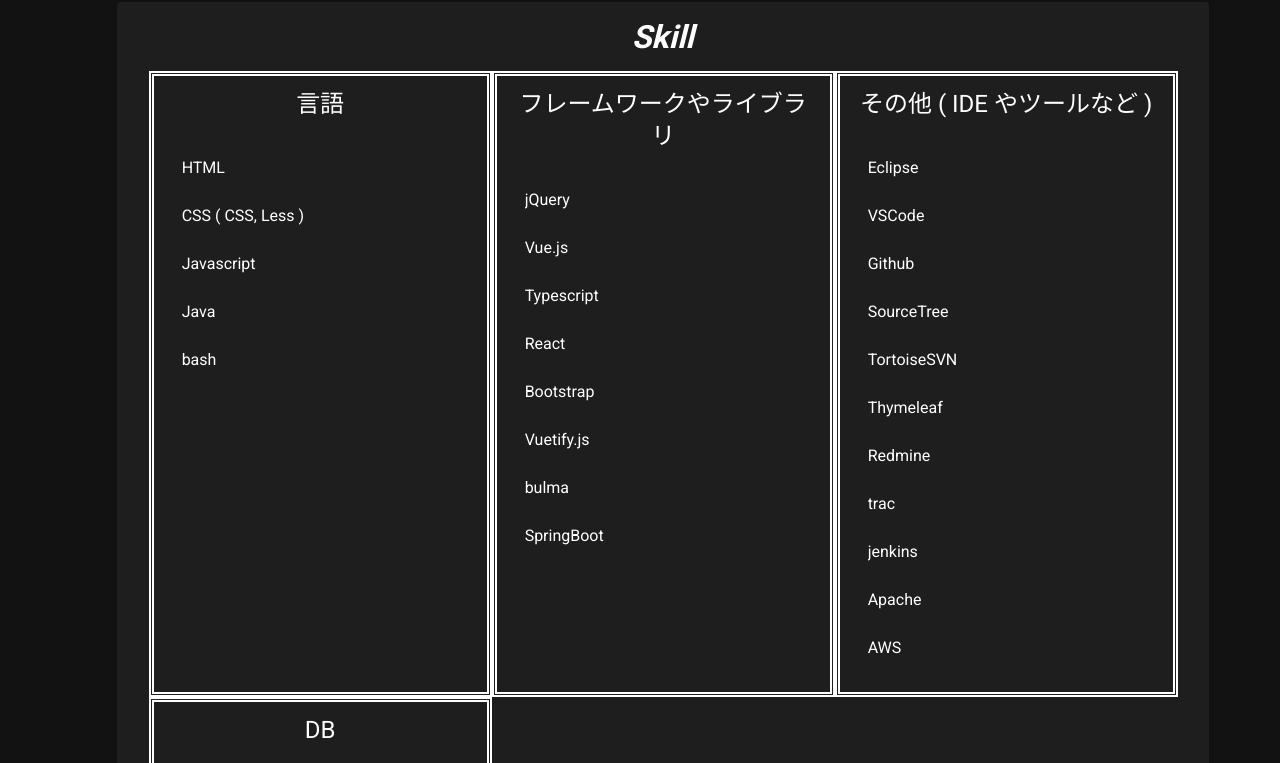
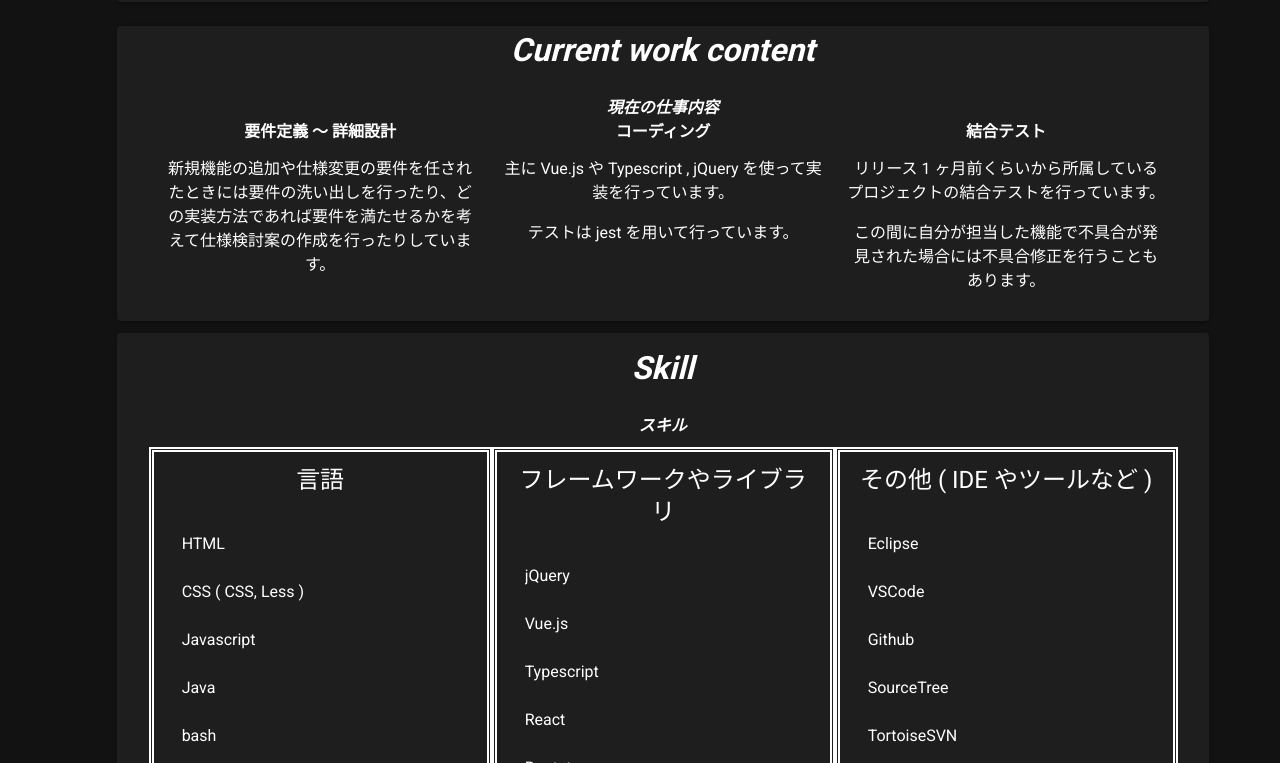
Before and after one commit to m5e2/Self-Introduction, a Nuxt app: page / in a window 1280 px wide. Shown: the part 1197-1960 px from the top of the page. Built offline with nearby package versions, Linux system fonts and the light colour scheme.

Commit message:
Update index.vue

```diff
--- a/pages/index.vue
+++ b/pages/index.vue
@@ -8,6 +8,7 @@
       <v-col class="text-center">
         <v-card class="profile">
           <h1 class="colum-title font-italic font-weight-bold">Profile</h1>
+          <h4>自己紹介</h4>
           <v-list shaped>
             <v-list-item v-for="(list, i) in profileLists" :key="i">
               <v-list-item-content class="text-sm-left">{{ list.value }}</v-list-item-content>
@@ -16,8 +17,31 @@
         </v-card>
       </v-col>
       <v-col class="text-center" cols="12">
+        <v-card>
+          <h1 class="colum-title font-italic font-weight-bold">Current work content</h1>
+          <h4 class="font-italic font-weight-bold">現在の仕事内容</h4>
+          <v-row cols="12">
+            <v-col cols="4">
+              <h4 class="content-para">要件定義 ～ 詳細設計</h4>
+              <p>新規機能の追加や仕様変更の要件を任されたときには要件の洗い出しを行ったり、どの実装方法であれば要件を満たせるかを考えて仕様検討案の作成を行ったりしています。</p>
+            </v-col>
+            <v-col cols="4">
+              <h4 class="content-para">コーディング</h4>
+              <p>主に Vue.js や Typescript , jQuery を使って実装を行っています。</p>
+              <p>テストは jest を用いて行っています。</p>
+            </v-col>
+            <v-col cols="4">
+              <h4 class="content-para">結合テスト</h4>
+              <p>リリース 1 ヶ月前くらいから所属しているプロジェクトの結合テストを行っています。</p>
+              <p>この間に自分が担当した機能で不具合が発見された場合には不具合修正を行うこともあります。</p>
+            </v-col>
+          </v-row>
+        </v-card>
+      </v-col>
+      <v-col class="text-center" cols="12">
         <v-card class="skill">
           <h1 class="colum-title font-italic font-weight-bold">Skill</h1>
+          <h4 class="colum-title font-italic font-weight-bold">スキル</h4>
           <v-row cols="12">
             <v-col class="text-center skill-content" cols="4">
               <p class="text-center headline">{{ COLUM_LANG_TITLE }}</p>
@@ -61,6 +85,7 @@
       <v-col class="text-center" cols="12">
         <v-card class="work">
           <h1 class="colum-title font-italic font-weight-bold">Works</h1>
+          <h4 class="colum-title font-italic font-weight-bold">製作物</h4>
           <v-row cols="12">
             <v-col class="skill-content" cols="4">
               <v-list-item-content>
@@ -179,6 +204,10 @@
   padding-bottom: 2%;
 }
 
+.content-para {
+  padding-bottom: 4%;
+}
+
 .skill-content {
   border: thick double;
 }
```
Also changed, not shown: 3 other files (tests, documents, lock files or other folders).
